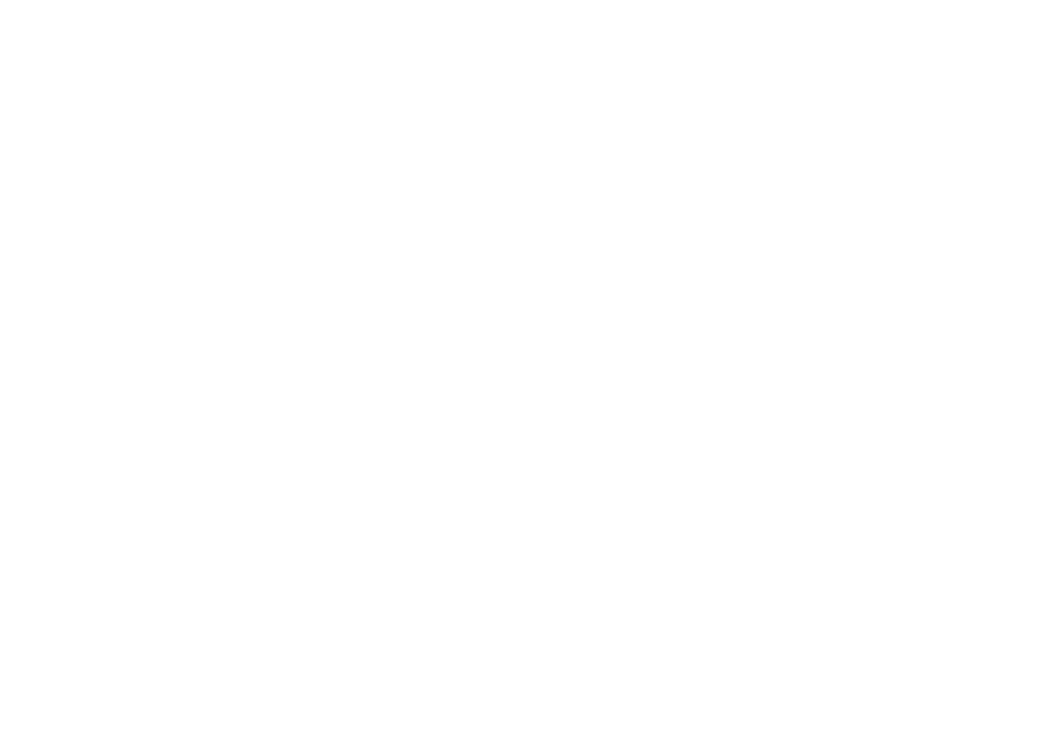
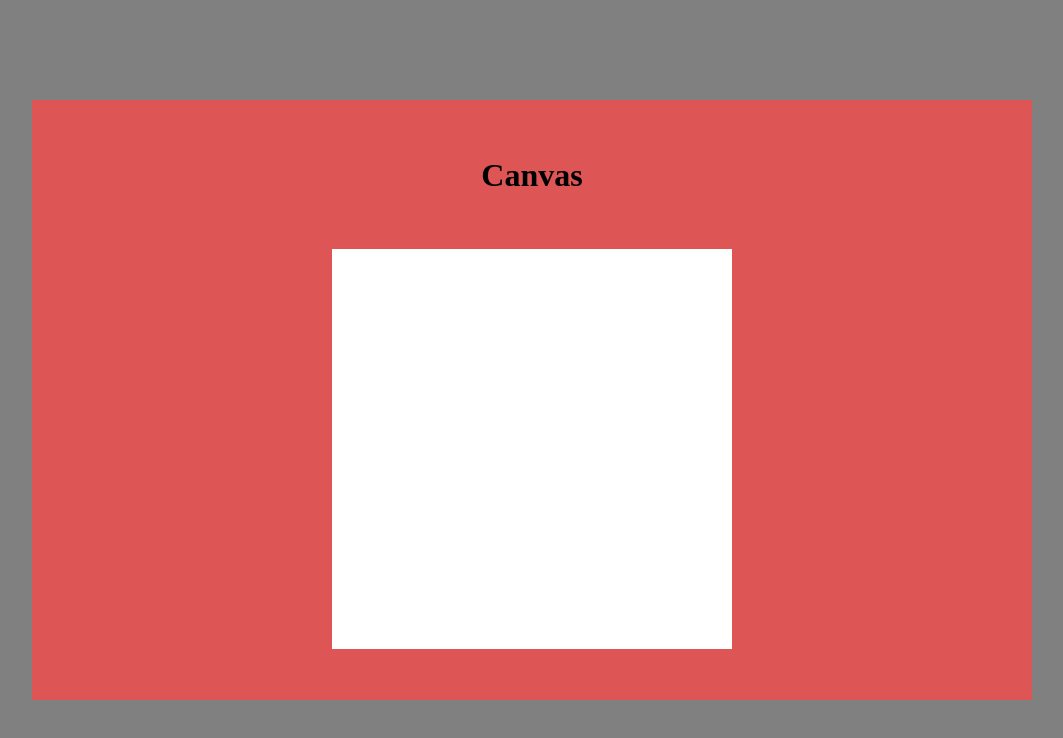
Before and after one commit to yoyanni/EtchSketch, a plain HTML site: page index.html in a window 1280 px wide. Shown: the whole page, without its empty margins (108-1171 px from the left). Drawn offline with Linux system fonts and the light colour scheme.

Commit message:
Create basic canvas

```diff
--- a/index.html
+++ b/index.html
@@ -3,8 +3,13 @@
 <head>
   <meta charset="UTF-8">
   <title>Etch Sketch</title>
+  <link rel="stylesheet" href="./style.css" />
 </head>
 <body>
-
+  <div class="container">
+    <h1>Canvas</h1>
+    <div class="canvas"></div>
+  </div>
+  <script src="./script.js"></script>
 </body>
 </html>
--- a/script.js
+++ b/script.js
@@ -0,0 +1,9 @@
+// Selecting the canvas using querySlector in contrast to getElementsByClassName (which brings back HTMLCollection)
+const canvas = document.querySelector(".canvas");
+
+// Loops 16 times to create the divs for the canvas
+for (let i = 0; i < 16; i++) {
+  let div = document.createElement("div");
+  div.className = "pixel";
+  canvas.appendChild(div);
+}
--- a/style.css
+++ b/style.css
@@ -1,26 +1,77 @@
-*, *::before, *::after {
+body {
+  display: flex;
+  justify-content: center;
+  align-items: center;
+  background-color: grey;
+}
+
+.container {
+  display: flex;
+  flex-direction: column;
+  justify-content: space-evenly;
+  align-items: center;
+  background-color: #d55;
+  width: 1000px;
+  height: 600px;
+}
+
+.canvas {
+  display: flex;
+  flex-wrap: wrap;
+  align-items: flex-start;
+  background-color: white;
+  width: 400px;
+  height: 400px;
+}
+
+.pixel {
+  flex: 0 0 auto;
+  width: 100px;
+  height: 100px;
+}
+
+/* Resetting CSS */
+
+*,
+*::before,
+*::after {
   box-sizing: border-box;
 }
 * {
   margin: 0;
 }
-html, body {
+html,
+body {
   height: 100%;
 }
 body {
   line-height: 1.5;
   -webkit-font-smoothing: antialiased;
 }
-img, picture, video, canvas, svg {
+img,
+picture,
+video,
+canvas,
+svg {
   display: block;
   max-width: 100%;
 }
-input, button, textarea, select {
+input,
+button,
+textarea,
+select {
   font: inherit;
 }
-p, h1, h2, h3, h4, h5, h6 {
+p,
+h1,
+h2,
+h3,
+h4,
+h5,
+h6 {
   overflow-wrap: break-word;
 }
-#root, #__next {
+#root,
+#__next {
   isolation: isolate;
 }
```
Also changed, not shown: 1 other file.
